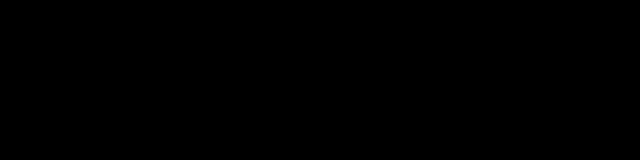
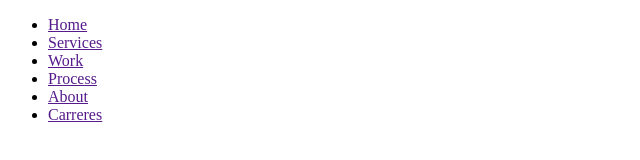
Before and after one commit to TheisLausten/Responsive---HTML---CSS---1.-semester, a plain HTML site: page index.html in a window 1280 px wide. Shown: the whole page, without its empty margins (0-640 px from the left). Drawn offline with Linux system fonts and the light colour scheme.

Commit message:
something

```diff
--- a/index.html
+++ b/index.html
@@ -7,5 +7,19 @@
      <link rel="stylesheet" href="style.css">
 </head>
 <body>
+    <nav class="navbar">
+    <ul>
+    <li><a href="">Home</a></li>
+    <li><a href="">Services</a></li>
+    <li><a href="">Work</a></li>
+    <li><a href="">Process</a></li>
+    <li><a href="">About</a></li>
+    <li><a href="">Carreres</a></li>
+    </ul>
+    </nav>
+
+<main>
+
+</main>
 </body>
 </html>
--- a/style.css
+++ b/style.css
@@ -1,3 +1,2 @@
-body{
-    background-color: black;
+@media only screen and (min-width: 480px) and (max-width: 768px) {
 }
```
